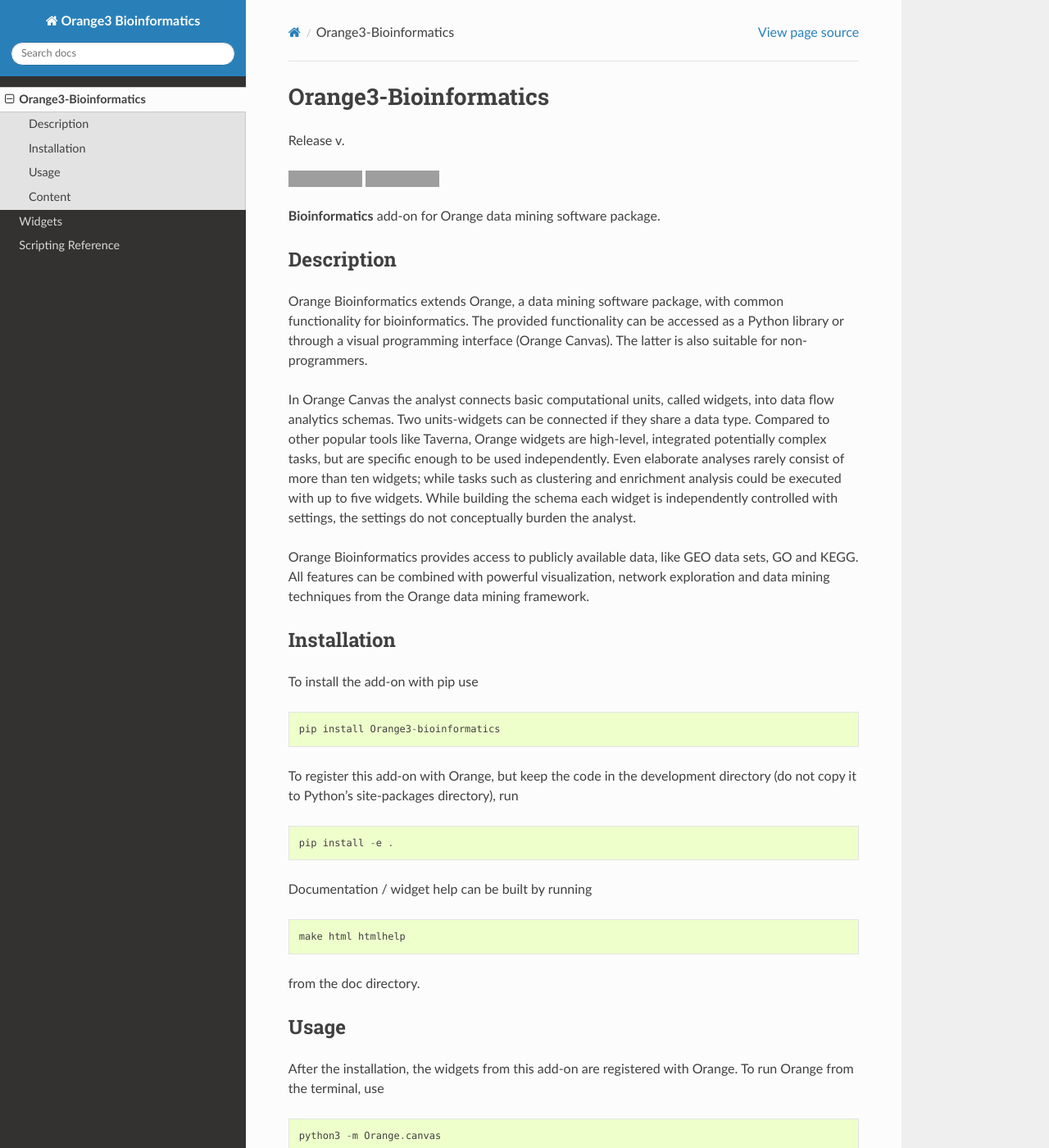
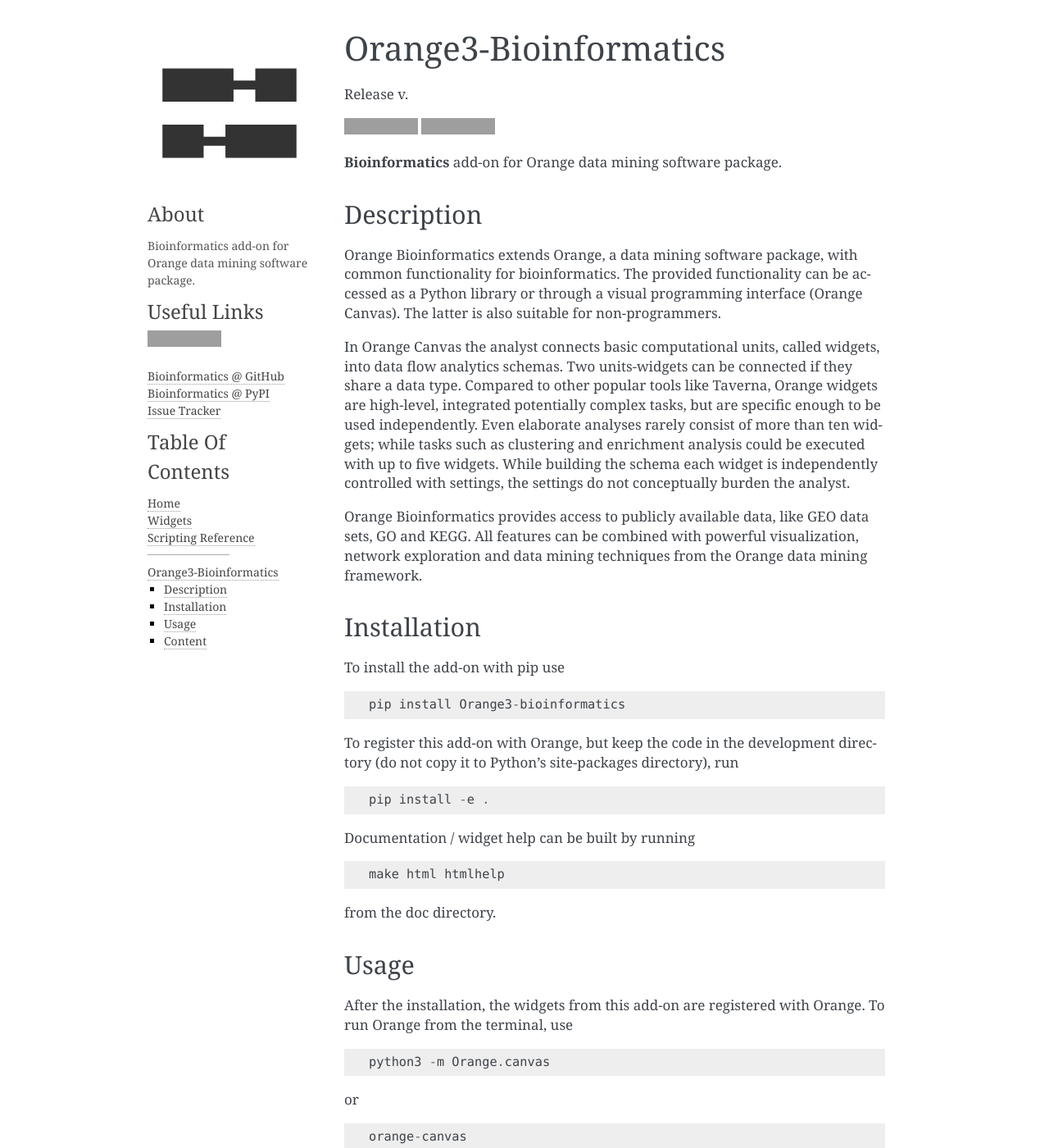
Before and after one commit to biolab/orange3-bioinformatics, a Sphinx documentation site: the page built from doc/index.rst, in a window 1280 px wide and 1400 px high. Shown: the whole window at 82% size. Built offline with Sphinx 7.4.7, drawn with Linux system fonts in a browser that asks for light colours; the version number could not be read and is left out; some of the changed text lies outside the part shown; grey boxes are pictures that could not be loaded.

Commit message:
Remove specific theme

```diff
--- a/doc/conf.py
+++ b/doc/conf.py
@@ -119,10 +119,6 @@ todo_include_todos = False
 
 
 # -- Options for HTML output ----------------------------------------------
-
-# The theme to use for HTML and HTML Help pages.  See the documentation for
-# a list of builtin themes.
-html_theme = "sphinx_rtd_theme"
 
 # Theme options are theme-specific and customize the look and feel of a theme
 # further.  For a list of options available for each theme, see the
```
